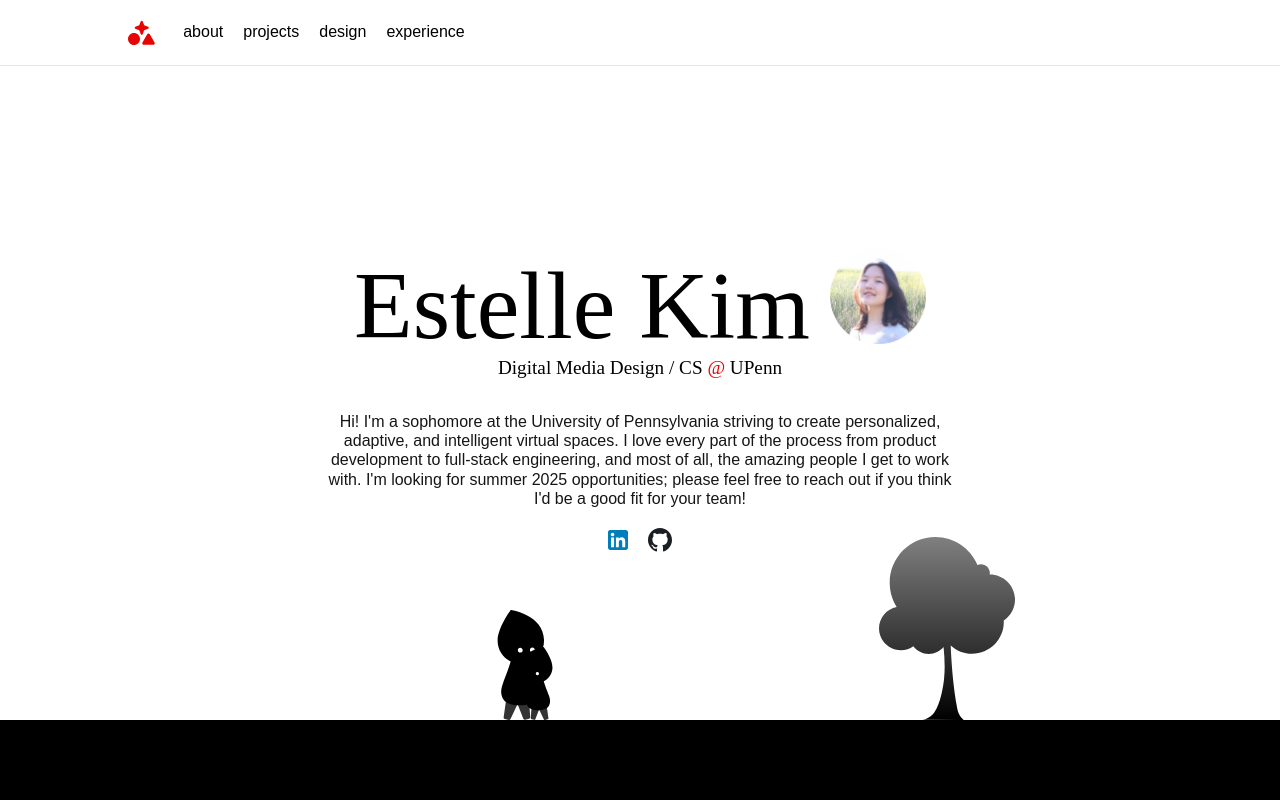
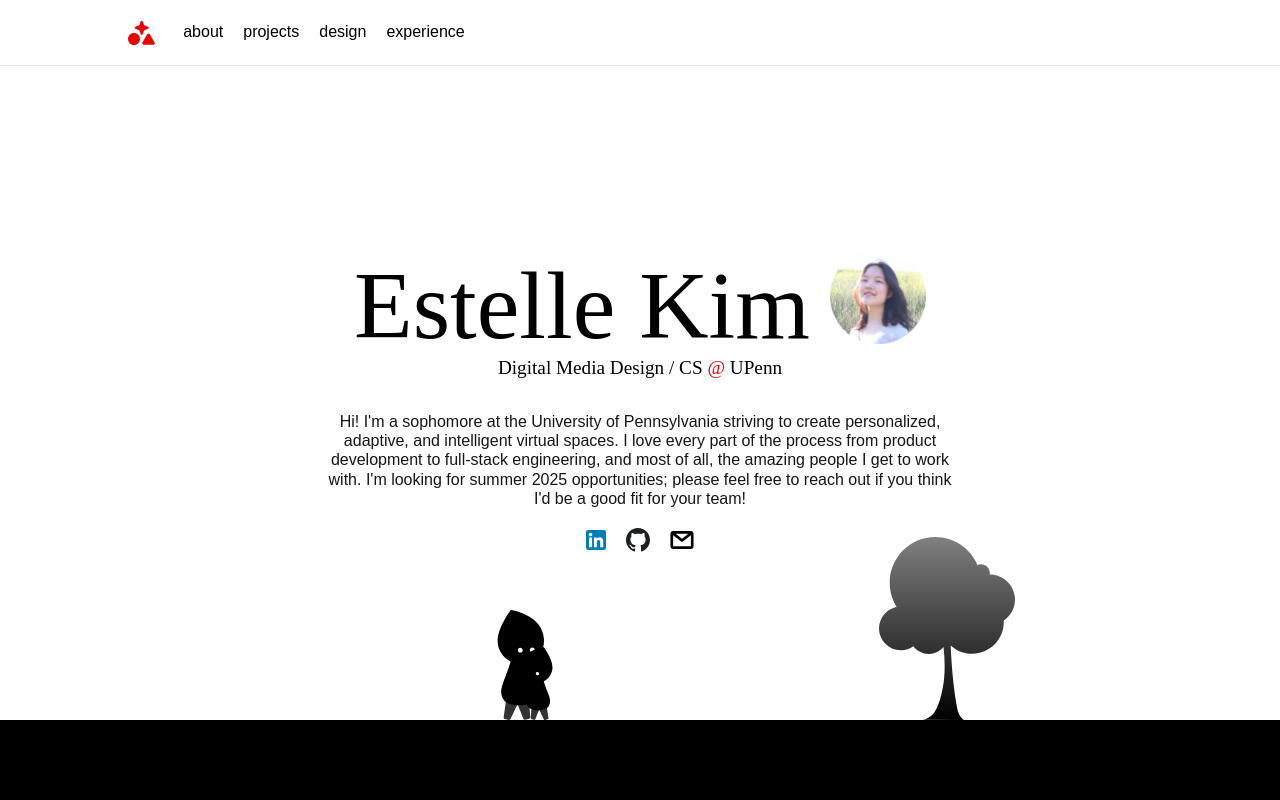
Before and after one commit to kimestelle/my-portfolio, a Next.js app: page / in a window 1280 px wide. Shown: the top 800 px of the page. Built offline with nearby package versions, Linux system fonts and the light colour scheme; a web font is replaced by a local one.

Commit message:
added mail icon to cover

```diff
--- a/src/app/components/Cover.tsx
+++ b/src/app/components/Cover.tsx
@@ -18,12 +18,15 @@ export default function About() {
                     Hi! I&apos;m a sophomore at the University of Pennsylvania striving to create personalized, adaptive, and intelligent virtual spaces. I love every part of the process from product development to full-stack engineering, and most of all, the amazing people I get to work with. I&apos;m looking for summer 2025 opportunities; please feel free to reach out if you think I&apos;d be a good fit for your team!
                 </p>
                 <div className='flex flex-row gap-5 mt-5 justify-center items-center'>
-                <a href='https://www.linkedin.com/in/estelle-kim-41b1b7218/' target="_blank" className='flex items-center gap-2 font-bold text-[0.8rem] pointer-events-auto'>
+                    <a href='https://www.linkedin.com/in/estelle-kim-41b1b7218/' target="_blank" className='flex items-center gap-2 font-bold text-[0.8rem] pointer-events-auto'>
                         <img src="icons/linkedin.svg" alt="LinkedIn" className="h-5 w-5" />
                     </a>
                     <a target='_blank' href='https://github.com/kimestelle'>
-                    <img className='h-6 w-6 pointer-events-auto' src='icons/gh-logo.svg'/>
-                </a>
+                        <img className='h-6 w-6 pointer-events-auto' src='icons/gh-logo.svg'/>
+                    </a>
+                    <a href='mailto:kestelle@sas.upenn.edu'>
+                        <img src='icons/mail-icon-black.svg' className='h-6 w-6 pointer-events-auto'/>
+                    </a>
                 </div>
             </div>
         </div>
```
